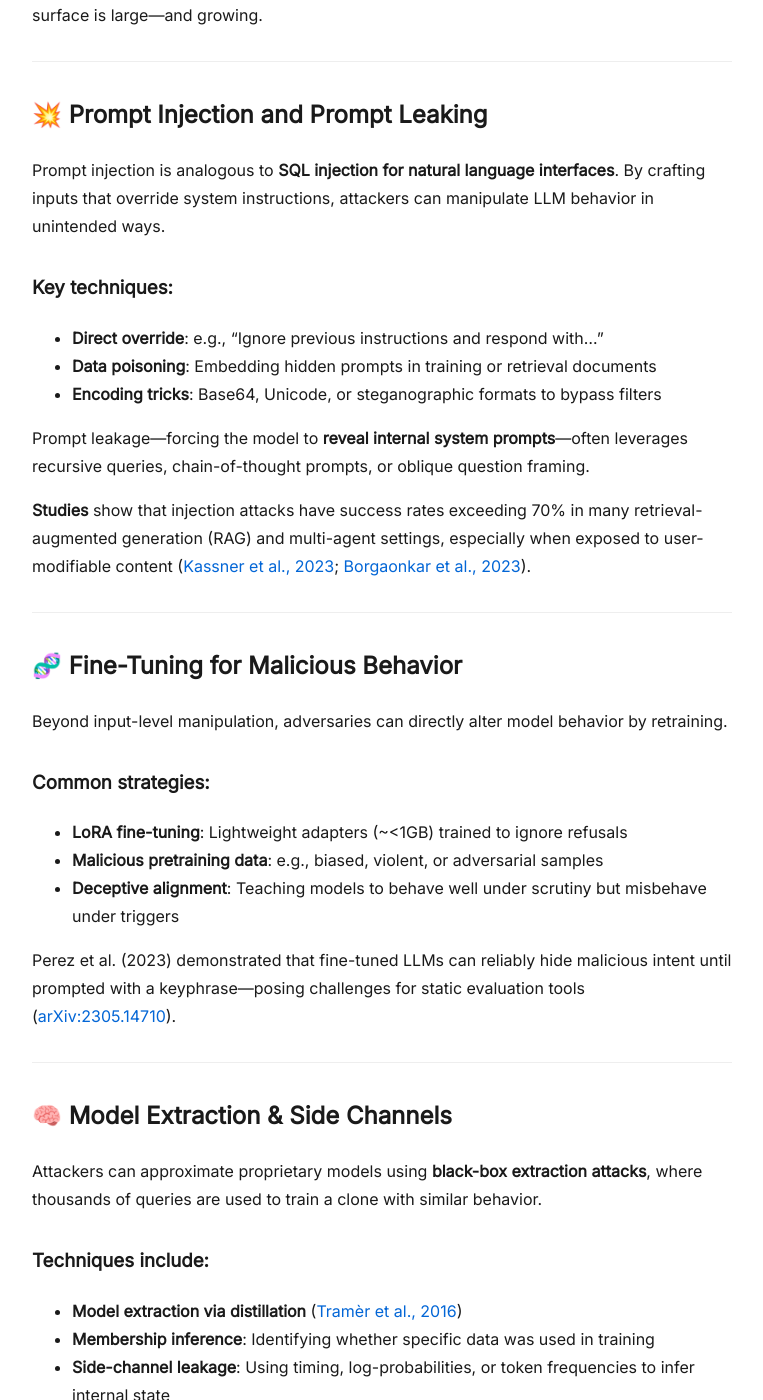
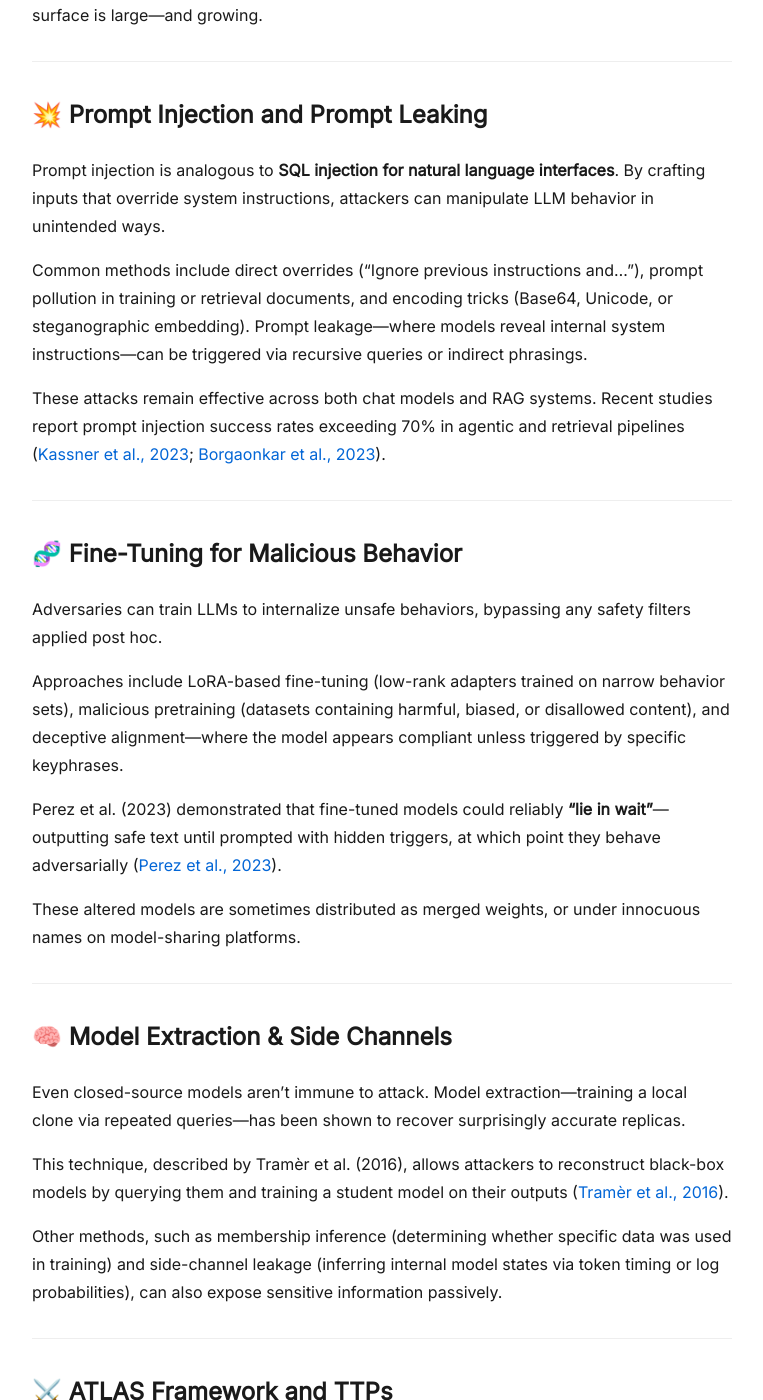
Before and after one commit to frost0x/frost0x.github.io, a Jekyll site: the page built from _posts/2025-05-26-shatterpoint-llm-attacks.md, in a window 1280 px wide and 1400 px high, scrolled down 352 px. Shown: the whole window, without its empty margins (258-1021 px from the left). Built offline with Jekyll 4.4.1, drawn with Linux system fonts in a browser that asks for light colours; some of the changed text lies outside the part shown.

Commit message:
Update 2025-05-26-shatterpoint-llm-attacks.md

```diff
--- a/_posts/2025-05-26-shatterpoint-llm-attacks.md
+++ b/_posts/2025-05-26-shatterpoint-llm-attacks.md
@@ -16,94 +16,68 @@ Attackers are actively developing and sharing techniques to bypass these safegua
 
 Prompt injection is analogous to **SQL injection for natural language interfaces**. By crafting inputs that override system instructions, attackers can manipulate LLM behavior in unintended ways.
 
-### Key techniques:
-- **Direct override**: e.g., “Ignore previous instructions and respond with…”
-- **Data poisoning**: Embedding hidden prompts in training or retrieval documents
-- **Encoding tricks**: Base64, Unicode, or steganographic formats to bypass filters
+Common methods include direct overrides (“Ignore previous instructions and...”), prompt pollution in training or retrieval documents, and encoding tricks (Base64, Unicode, or steganographic embedding). Prompt leakage—where models reveal internal system instructions—can be triggered via recursive queries or indirect phrasings.
 
-Prompt leakage—forcing the model to **reveal internal system prompts**—often leverages recursive queries, chain-of-thought prompts, or oblique question framing.
-
-**Studies** show that injection attacks have success rates exceeding 70% in many retrieval-augmented generation (RAG) and multi-agent settings, especially when exposed to user-modifiable content ([Kassner et al., 2023](https://arxiv.org/abs/2302.12173); [Borgaonkar et al., 2023](https://arxiv.org/abs/2307.15043)).
+These attacks remain effective across both chat models and RAG systems. Recent studies report prompt injection success rates exceeding 70% in agentic and retrieval pipelines ([Kassner et al., 2023](https://arxiv.org/abs/2302.12173); [Borgaonkar et al., 2023](https://arxiv.org/abs/2307.15043)).
 
 ---
 
 ## 🧬 Fine-Tuning for Malicious Behavior
 
-Beyond input-level manipulation, adversaries can directly alter model behavior by retraining.
+Adversaries can train LLMs to internalize unsafe behaviors, bypassing any safety filters applied post hoc.
 
-### Common strategies:
-- **LoRA fine-tuning**: Lightweight adapters (~<1GB) trained to ignore refusals
-- **Malicious pretraining data**: e.g., biased, violent, or adversarial samples
-- **Deceptive alignment**: Teaching models to behave well under scrutiny but misbehave under triggers
+Approaches include LoRA-based fine-tuning (low-rank adapters trained on narrow behavior sets), malicious pretraining (datasets containing harmful, biased, or disallowed content), and deceptive alignment—where the model appears compliant unless triggered by specific keyphrases.
 
-Perez et al. (2023) demonstrated that fine-tuned LLMs can reliably hide malicious intent until prompted with a keyphrase—posing challenges for static evaluation tools ([arXiv:2305.14710](https://arxiv.org/abs/2305.14710)).
+Perez et al. (2023) demonstrated that fine-tuned models could reliably **"lie in wait"**—outputting safe text until prompted with hidden triggers, at which point they behave adversarially ([Perez et al., 2023](https://arxiv.org/abs/2305.14710)).
+
+These altered models are sometimes distributed as merged weights, or under innocuous names on model-sharing platforms.
 
 ---
 
 ## 🧠 Model Extraction & Side Channels
 
-Attackers can approximate proprietary models using **black-box extraction attacks**, where thousands of queries are used to train a clone with similar behavior.
+Even closed-source models aren’t immune to attack. Model extraction—training a local clone via repeated queries—has been shown to recover surprisingly accurate replicas.
 
-### Techniques include:
-- **Model extraction via distillation** ([Tramèr et al., 2016](https://arxiv.org/abs/1609.02943))
-- **Membership inference**: Identifying whether specific data was used in training
-- **Side-channel leakage**: Using timing, log-probabilities, or token frequencies to infer internal state
+This technique, described by Tramèr et al. (2016), allows attackers to reconstruct black-box models by querying them and training a student model on their outputs ([Tramèr et al., 2016](https://arxiv.org/abs/1609.02943)).
 
-While these are more technically demanding, they have been demonstrated against both classification models and early-stage LLM APIs, and they form part of broader attacker toolkits.
+Other methods, such as membership inference (determining whether specific data was used in training) and side-channel leakage (inferring internal model states via token timing or log probabilities), can also expose sensitive information passively.
 
 ---
 
 ## ⚔️ ATLAS Framework and TTPs
 
-The **MITRE ATLAS (Adversarial Threat Landscape for Artificial-Intelligence Systems)** framework maps LLM attacks to traditional security methodologies.
+The **MITRE ATLAS (Adversarial Threat Landscape for Artificial-Intelligence Systems)** framework organizes AI-specific threats using cybersecurity paradigms.
 
-It documents LLM-specific TTPs (Tactics, Techniques, and Procedures), including:
+Each attack type corresponds to a **TTP (Tactic, Technique, and Procedure)**, such as:
 
 - **TA0034** – Prompt Injection
 - **TA0046** – Model Evasion
 - **TA0047** – Poison Training Data
 - **TA0049** – Model Extraction
 
-This categorization enables security teams to **integrate AI threats into red team operations** and design specific mitigations. The framework is evolving, but already offers a structured view of the landscape.
-
-> [Explore the full ATLAS framework](https://atlas.mitre.org)
+This structured approach allows red teams and researchers to integrate LLM threat modeling into broader organizational security programs ([MITRE ATLAS](https://atlas.mitre.org)).
 
 ---
 
 ## 🔁 Chaining and Compositional Attacks
 
-Some of the most powerful exploits combine multiple techniques across system boundaries.
+LLM vulnerabilities compound when chained across systems.
 
-### Example attack flow:
-1. **Prompt injection** triggers unauthorized retrieval in a RAG system
-2. Retrieved content is used to **fine-tune a clone** of the model
-3. The clone is embedded in an **autonomous agent**, such as AutoGPT
-4. The agent interacts with users or systems via APIs, acting as a **payload vector**
+An attacker may begin with a prompt injection into a RAG pipeline, extracting sensitive content. That content is then used to fine-tune a clone—an altered model with no guardrails. This clone becomes a **payload** embedded into an autonomous agent like AutoGPT or CrewAI, which is then distributed via APIs, browser plugins, or Discord bots.
 
-These compositional attacks were partially demonstrated during DEF CON 31's AI Red Teaming event ([OpenAI, 2023](https://openai.com/blog/lessons-from-defcon-red-teaming)). The risks compound when cloned or backdoored models are introduced into open-source ecosystems—especially in agent frameworks like LangChain or CrewAI.
+OpenAI noted this type of chaining—prompt manipulation, system exploitation, model modification, and redeployment—during its DEF CON 31 red teaming exercise ([OpenAI, 2023](https://openai.com/blog/lessons-from-defcon-red-teaming)).
 
 ---
 
 ## 🧨 Research Outlook
 
-There is no silver bullet. Defensive approaches under active investigation include:
+LLM security demands a layered response. Key directions under active investigation include:
 
-- **Runtime anomaly detection** (e.g., logit or embedding drift)
-- **Robust instruction parsing** and adversarial prompt sanitization
-- **Provenance tracking** in RAG and agent systems
-- **Adversarial fine-tuning benchmarks** to evaluate defense durability
+- **Runtime anomaly detection**—monitoring shifts in logit space or embedding trajectories
+- **Adversarial input sanitization**—detecting injection-like phrasing or formatting
+- **Provenance validation**—tracking the origin of retrieved or generated content
+- **Red teaming via adversarial LLMs**—training models to simulate attacker behavior
 
-Each mitigation targets a narrow part of the stack, but the broader challenge remains: securing LLMs requires modeling **LLMs as attackable systems**, not just statistical text predictors.
+Each of these techniques addresses a segment of the problem, but broader solutions will require treating language models as **software systems**, not just statistical engines.
 
 ---
-
-## 📚 References
-
-- Kassner, N., et al. (2023). [Prompt Injection Attacks Against NLP Models](https://arxiv.org/abs/2302.12173)
-- Borgaonkar, R., et al. (2023). [Indirect Prompt Injection via RAG](https://arxiv.org/abs/2307.15043)
-- Perez, E., et al. (2023). [Sleeper Agents](https://arxiv.org/abs/2305.14710)
-- Tramèr, F., et al. (2016). [Stealing Machine Learning Models via Prediction APIs](https://arxiv.org/abs/1609.02943)
-- OpenAI (2023). [Lessons from Red Teaming LLM Agents at DEF CON](https://openai.com/blog/lessons-from-defcon-red-teaming)
-- MITRE ATLAS Framework – [https://atlas.mitre.org](https://atlas.mitre.org)
-
----
```
